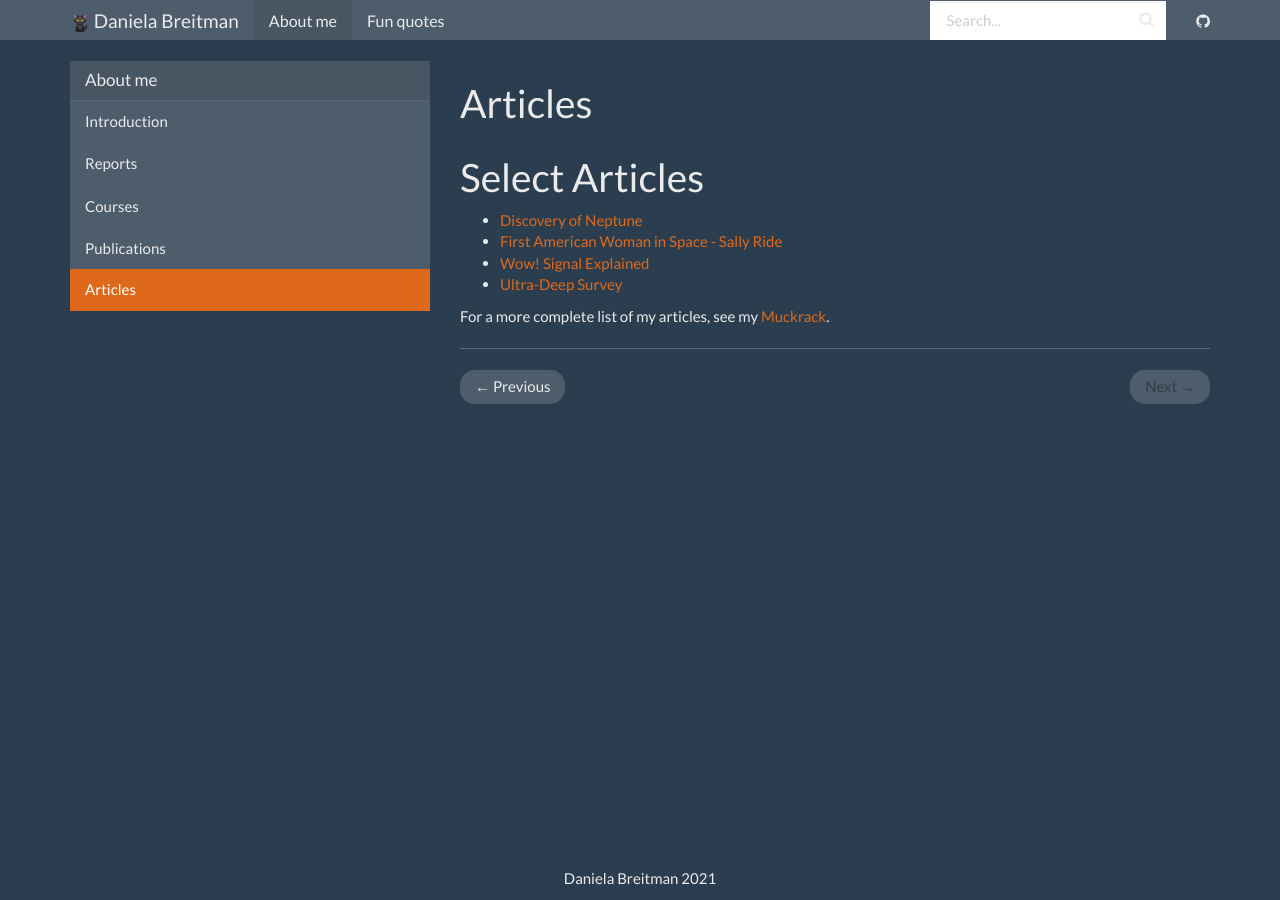
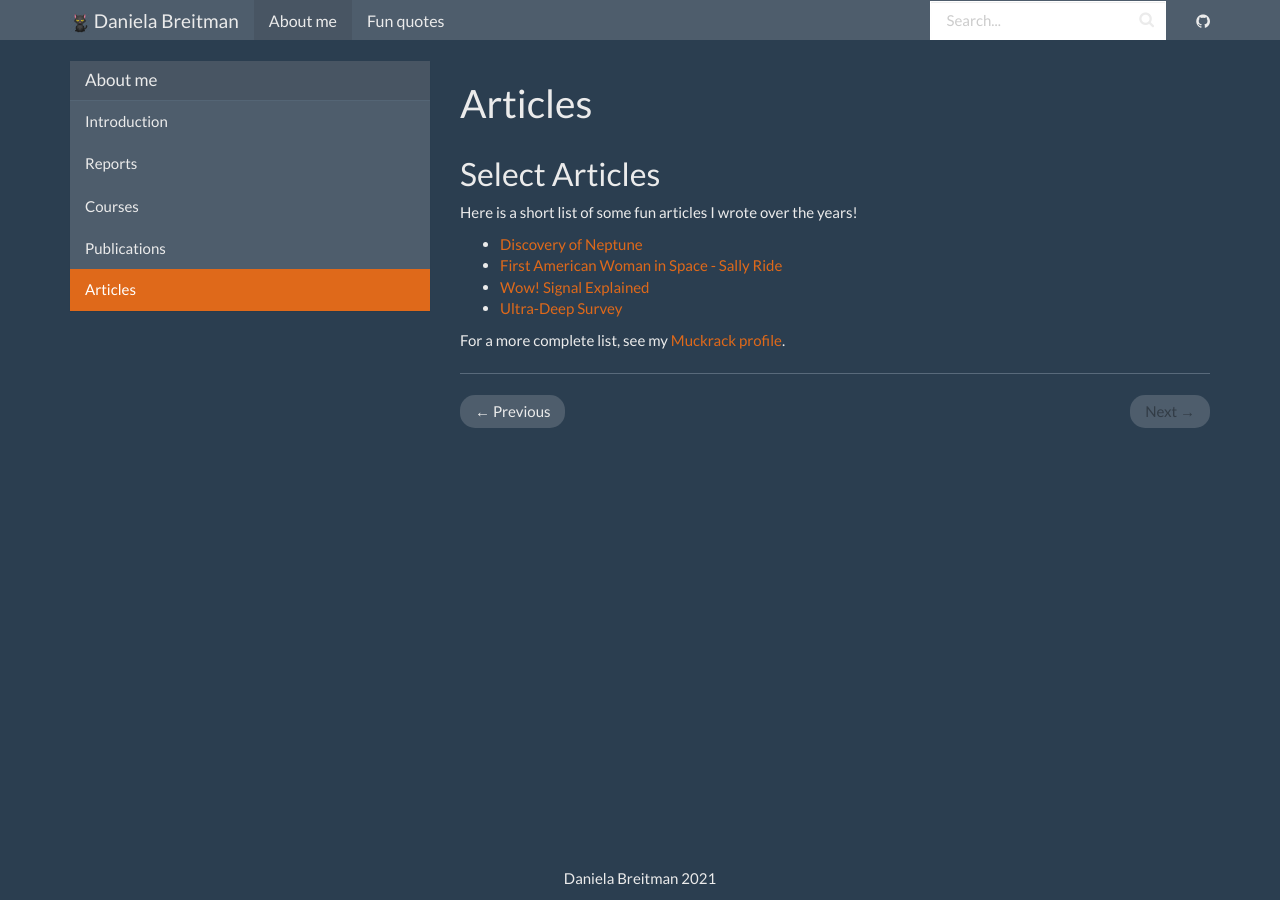
Before and after one commit to DanielaBreitman/DanielaBreitman.github.io, a Jekyll site: the page built from _docs/articles.md, in a window 1280 px wide. Built offline with Jekyll 4.4.1, drawn with Linux system fonts in a browser that asks for light colours.

Commit message:
Fixed Typo

```diff
--- a/_docs/articles.md
+++ b/_docs/articles.md
@@ -2,11 +2,13 @@
 title: Articles
 permalink: /docs/articles/
 ---
-# Select Articles
+## Select Articles
+
+Here is a short list of some fun articles I wrote over the years!
 
 - [Discovery of Neptune](https://earthsky.org/human-world/today-in-science-discovery-of-neptune)
 - [First American Woman in Space - Sally Ride](https://earthsky.org/space/sally-ride-1st-american-woman-in-space-june-18-1983)
 - [Wow! Signal Explained](https://earthsky.org/space/wow-signal-explained-comets-antonio-paris)
 - [Ultra-Deep Survey](https://earthsky.org/space/ultra-deep-survey-probes-far-in-infrared)
 
-For a more complete list of my articles, see my [Muckrack](https://muckrack.com/daniela-breitman-1/articles).
+For a more complete list, see my [Muckrack profile](https://muckrack.com/daniela-breitman-1/articles).
```
